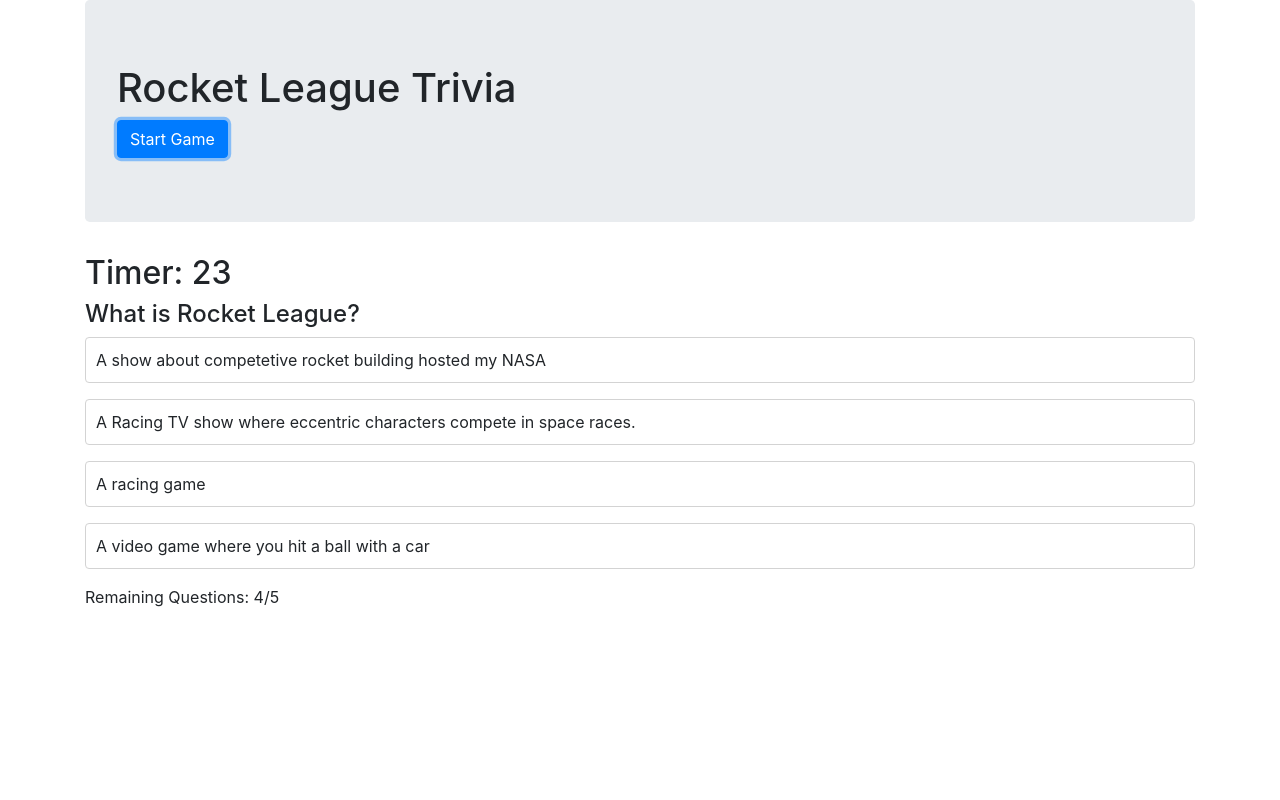
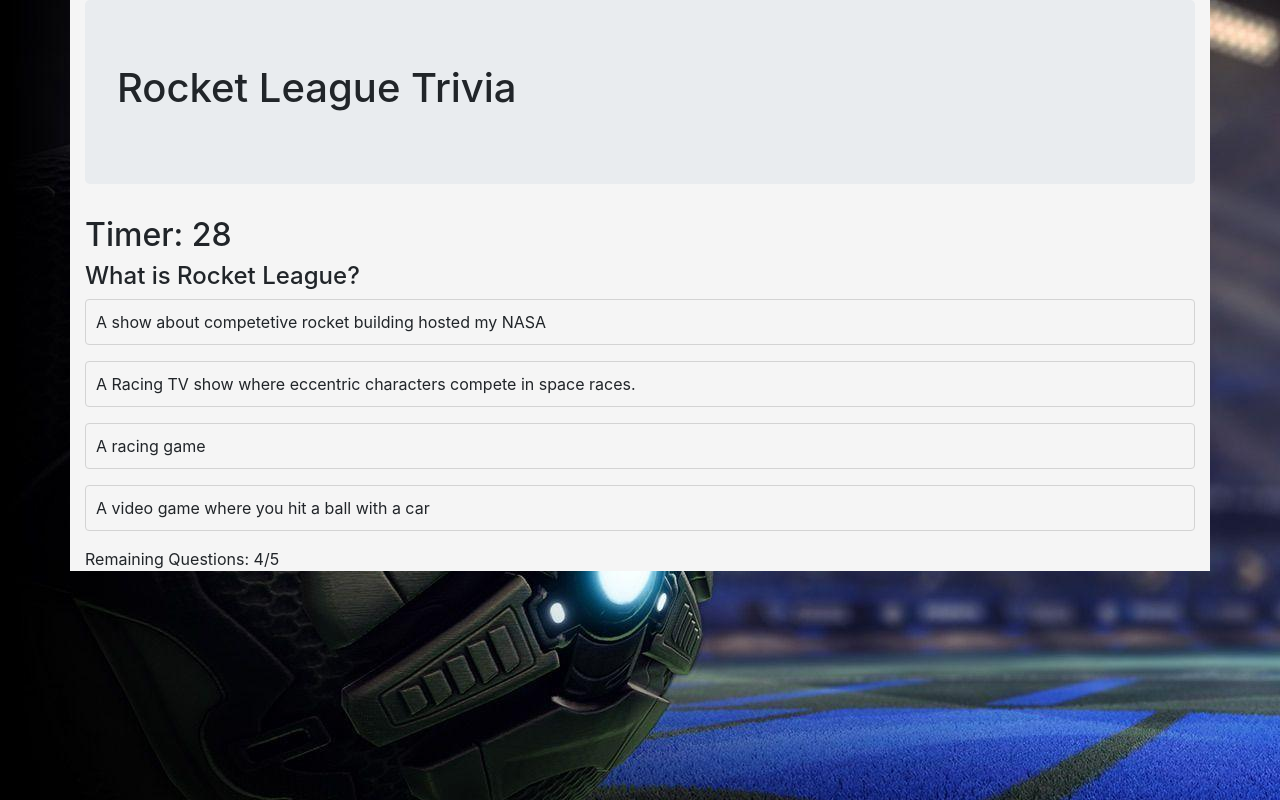
Before and after one commit to therealfez/TriviaGame, a plain HTML site: page index.html in a window 1280 px wide. Both pictures are taken after a click on the button "Start Game". Drawn offline with nearby package versions, Linux system fonts and the light colour scheme.

Commit message:
added background pic for body

```diff
--- a/assets/css/style.css
+++ b/assets/css/style.css
@@ -1,5 +1,7 @@
 
-
+body {
+    background-image: url(../images/rl-wallpaper.jpg);
+}
 
 .choice{
     border: 1px solid lightgray;
@@ -7,3 +9,6 @@
     border-radius: 4px;
     cursor: pointer;
 }
+.container {
+    background-color: whitesmoke;
+}
--- a/assets/javascript/app.js
+++ b/assets/javascript/app.js
@@ -83,12 +83,12 @@ $(document).on('click', '.choice', function() {
         score++;
         console.log('Correct');
         preloadImage('win');
-        setTimeout(nextQuestion, 5000);
+        setTimeout(nextQuestion, 4000);
     } else {
         lost++;
         console.log('Wrong');
         preloadImage('loss');
-        setTimeout(nextQuestion, 5000);
+        setTimeout(nextQuestion, 4000);
     }
 
     // console.log('click: ', selectedAnswer);
@@ -152,7 +152,8 @@ function preloadImage(status) {
 
 }
 
-//preloadImage (win)
-
-
-loadQuestion();
+$('#start').click(function(){
+    $('#start').remove();
+    $('#time').html(counter);
+    loadQuestion();
+});
--- a/index.html
+++ b/index.html
@@ -26,7 +26,7 @@
     <div class="container">
         <div class="jumbotron">
             <h1>Rocket League Trivia</h1>
-            <button class="btn btn-primary">Start Game</button>
+            <button class="btn btn-primary" id="start">Start Game</button>
         </div>
 
 
```
Also changed, not shown: assets/images/rl-wallpaper.jpg (added).
